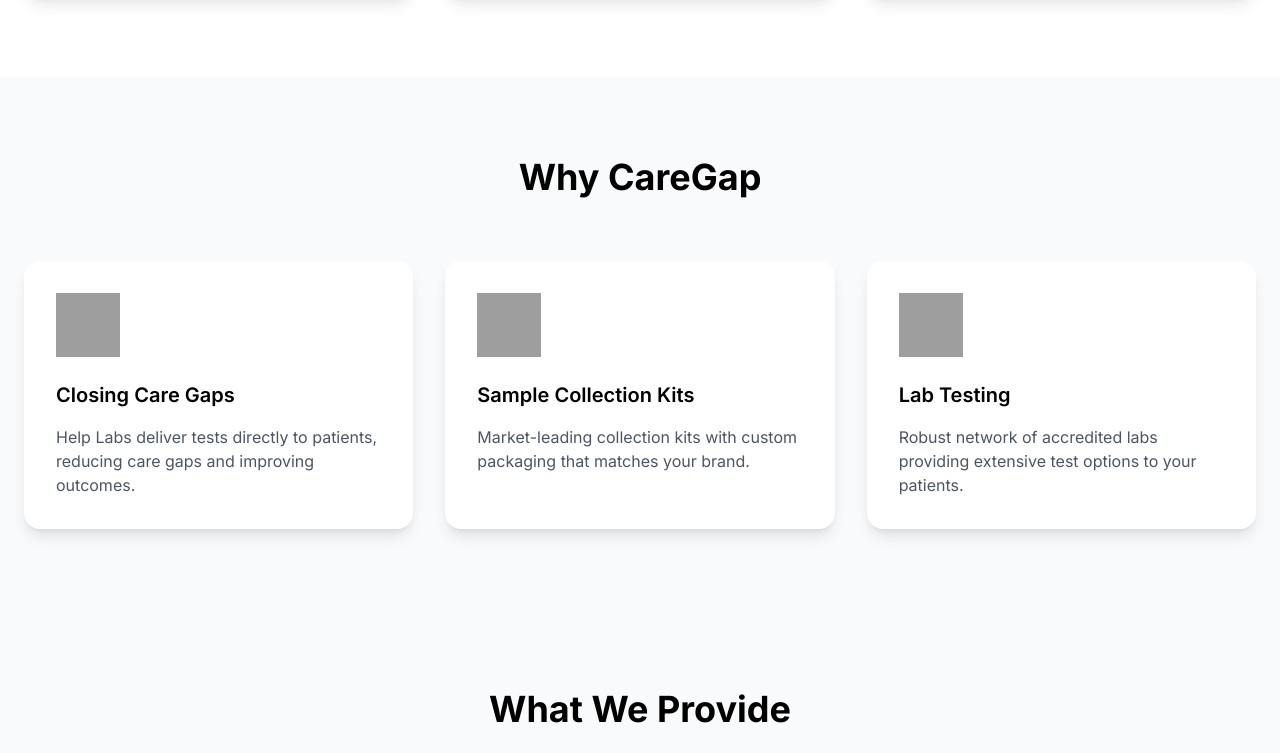
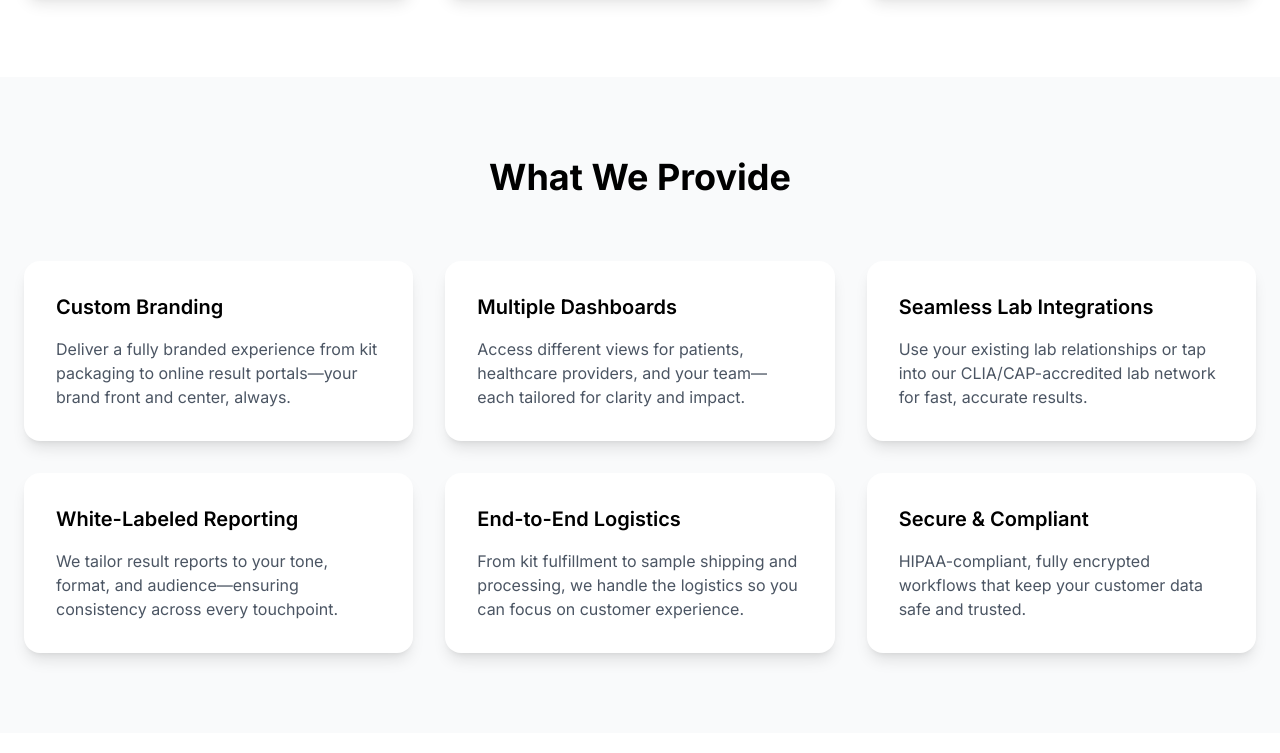
Before and after one commit to jeremycwalker1/CAREGAP.IO, a website: page index.html in a window 1280 px wide. Shown: the part 1327-2080 px from the top of the page. Drawn offline with nearby package versions, Linux system fonts and the light colour scheme; files that its build step writes are made by us from their sources; grey boxes are pictures that could not be loaded; a script that the page names is missing; a web font is replaced by a local one.

Commit message:
Update index.html

```diff
--- a/index.html
+++ b/index.html
@@ -35,7 +35,7 @@
                 </div>
                 <div class="hidden md:flex space-x-8">
                     <a href="#how-it-works" class="text-gray-700 hover:text-[#ff3e57] transition-colors">How It Works</a>
-                    <a href="#why-caregap" class="text-gray-700 hover:text-[#ff3e57] transition-colors">Why CareGap</a>
+                    <a href="#features-section" class="text-gray-700 hover:text-[#ff3e57] transition-colors">Features</a>
                     <a href="#testimonials" class="text-gray-700 hover:text-[#ff3e57] transition-colors">Testimonials</a>
                     <a href="https://calendly.com/caregap/caregap-demo" class="bg-[#ff3e57] text-white px-6 py-2 rounded-full hover:bg-[#ff3e57]/90 transition-colors">Book a Demo</a>
                 </div>
@@ -49,8 +49,8 @@
             <div id="mobile-menu" class="hidden md:hidden mt-4">
                 <div class="flex flex-col space-y-4">
                     <a href="#how-it-works" class="text-gray-700 hover:text-[#ff3e57] transition-colors">How It Works</a>
-                    <a href="#why-caregap" class="text-gray-700 hover:text-[#ff3e57] transition-colors">Why CareGap</a>
-                    <a href="#testimonials" class="text-gray-700 hover:text-[#ff3e57] transition-colors">Testimonials</a>
+                    <a href="#features-section" class="text-gray-700 hover:text-[#ff3e57] transition-colors">Features</a>
+                    <a href="#faq-section" class="text-gray-700 hover:text-[#ff3e57] transition-colors">FAQ</a>
                     <a href="https://calendly.com/caregap/caregap-demo" class="bg-[#ff3e57] text-white px-6 py-2 rounded-full hover:bg-[#ff3e57]/90 transition-colors text-center">Book a Demo</a>
                 </div>
             </div>
@@ -110,31 +110,8 @@
         </div>
     </section>
 
-    <!-- Why CareGap Section -->
-    <section id="why-caregap" class="py-20 bg-gray-50">
-        <div class="container mx-auto px-6">
-            <h2 class="text-4xl font-bold text-center mb-16" data-aos="fade-up">Why CareGap</h2>
-            <div class="grid md:grid-cols-2 lg:grid-cols-3 gap-8">
-                <div class="bg-white p-8 rounded-2xl shadow-lg" data-aos="fade-up">
-                    <img src="https://imgur.com/pviAzcl.png" alt="Closing Care Gaps" class="w-16 h-16 mb-6">
-                    <h3 class="text-xl font-semibold mb-4">Closing Care Gaps</h3>
-                    <p class="text-gray-600">Help Labs deliver tests directly to patients, reducing care gaps and improving outcomes.</p>
-                </div>
-                <div class="bg-white p-8 rounded-2xl shadow-lg" data-aos="fade-up" data-aos-delay="100">
-                    <img src="https://imgur.com/n8UBysL.png" alt="Sample Collection Kits" class="w-16 h-16 mb-6">
-                    <h3 class="text-xl font-semibold mb-4">Sample Collection Kits</h3>
-                    <p class="text-gray-600">Market-leading collection kits with custom packaging that matches your brand.</p>
-                </div>
-                <div class="bg-white p-8 rounded-2xl shadow-lg" data-aos="fade-up" data-aos-delay="200">
-                    <img src="https://imgur.com/FbN4WDz.png" alt="Lab Testing" class="w-16 h-16 mb-6">
-                    <h3 class="text-xl font-semibold mb-4">Lab Testing</h3>
-                    <p class="text-gray-600">Robust network of accredited labs providing extensive test options to your patients.</p>
-                </div>
-            </div>
-        </div>
-    </section>
 <!-- Features Section -->
-<section class="py-20 bg-gray-50">
+<section id="features-section" class="py-20 bg-gray-50">
     <div class="container mx-auto px-6">
         <h2 class="text-4xl font-bold text-center mb-16" data-aos="fade-up">What We Provide</h2>
         <div class="grid md:grid-cols-2 lg:grid-cols-3 gap-8">
@@ -167,7 +144,7 @@
 </section>
 
 <!-- FAQ Section -->
-<section class="py-20 bg-white">
+<section id="faq-section" class="py-20 bg-white">
     <div class="container mx-auto px-6">
         <h2 class="text-4xl font-bold text-center mb-16" data-aos="fade-up">Frequently Asked Questions</h2>
         <div class="space-y-10 max-w-4xl mx-auto">
```
